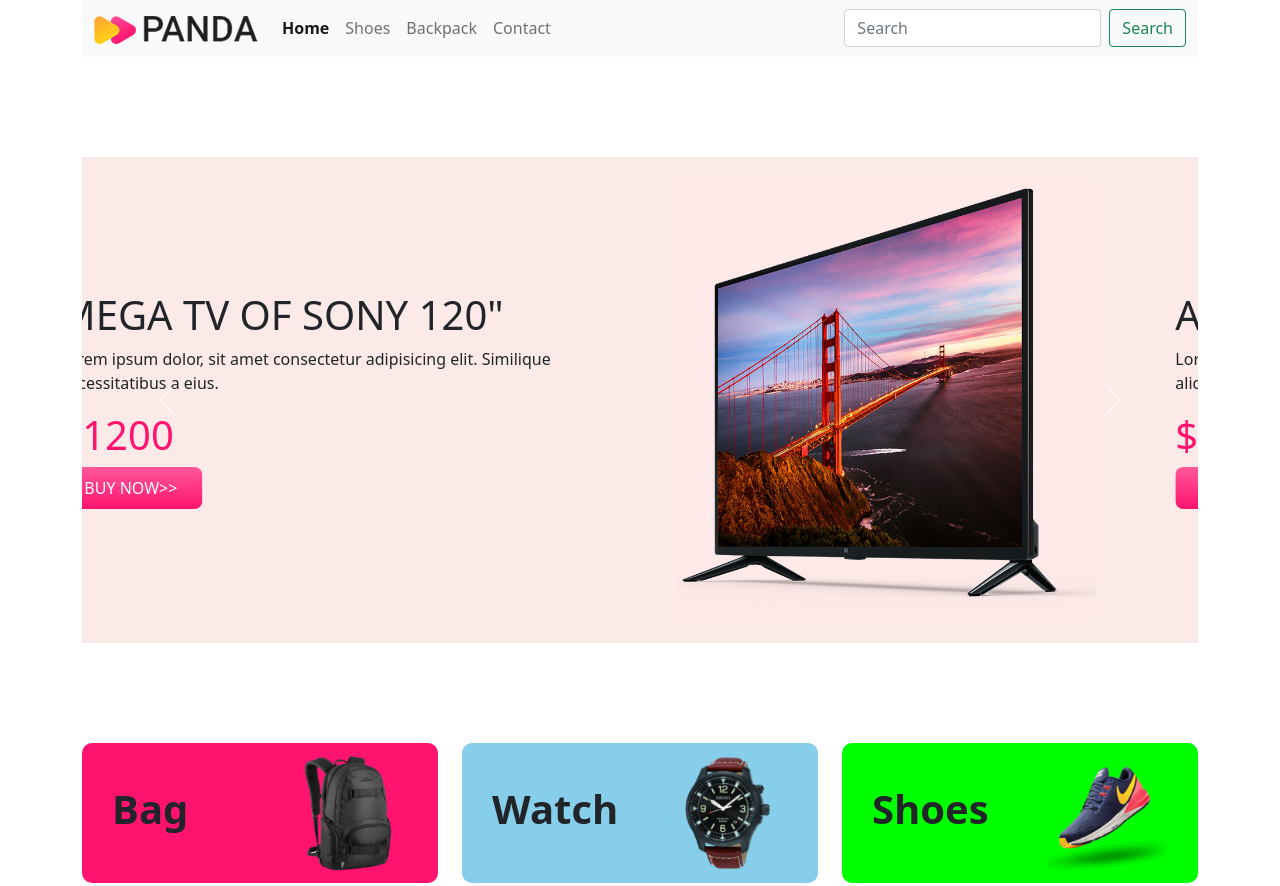
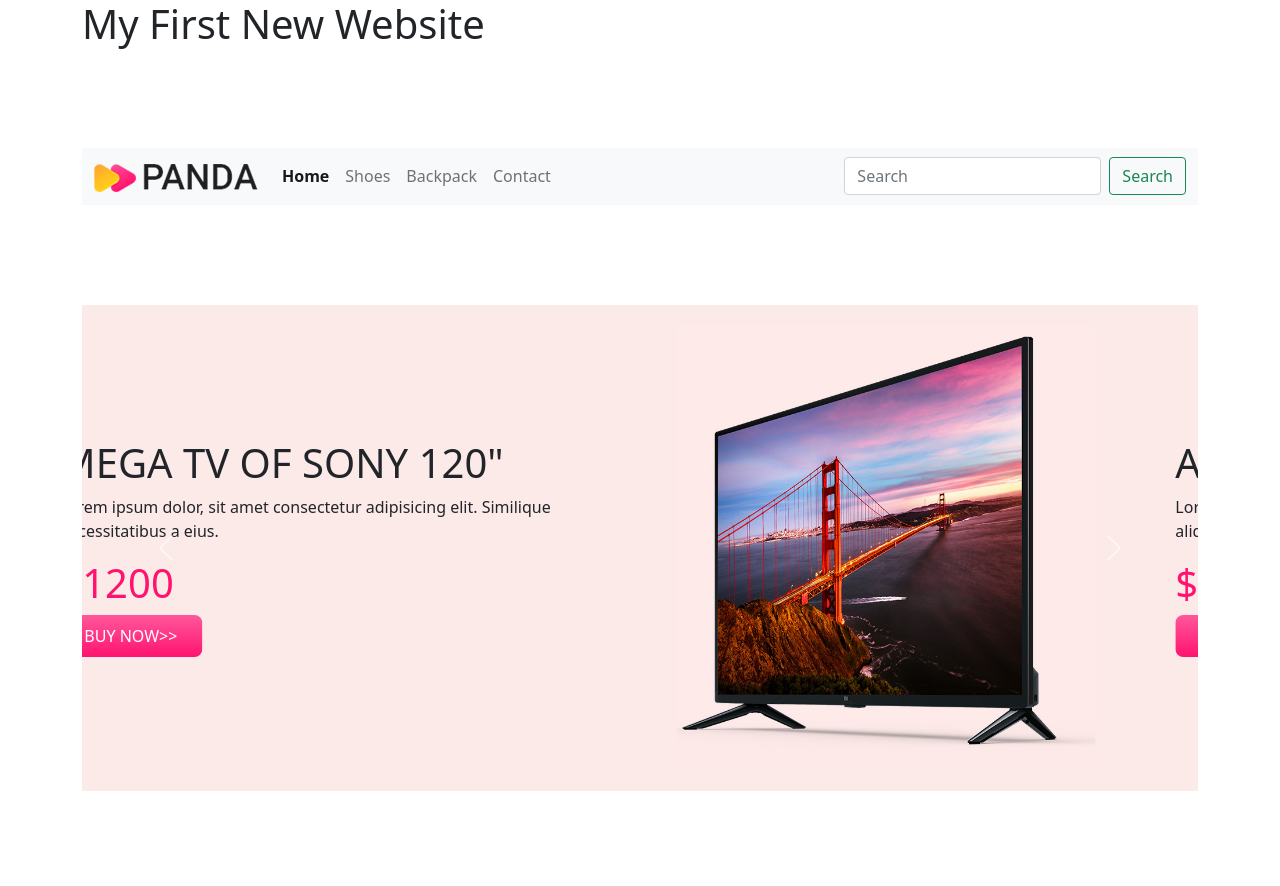
Before and after one commit to NazmulHasanJesun/My-Panda-Commerce, a plain HTML site: page index.html in a window 1280 px wide. Shown: the top 886 px of the page. Drawn offline with nearby package versions, Linux system fonts and the light colour scheme.

```diff
--- a/index.html
+++ b/index.html
@@ -11,6 +11,9 @@
     <title>Welcome To Panda Commerce</title>
   </head>
   <body>
+    <div class="container">
+      <h1>My First New Website</h1>
+    </div>
     <div class="container">
         <nav class="navbar navbar-expand-lg navbar-light bg-light">
             <div class="container-fluid">
```
